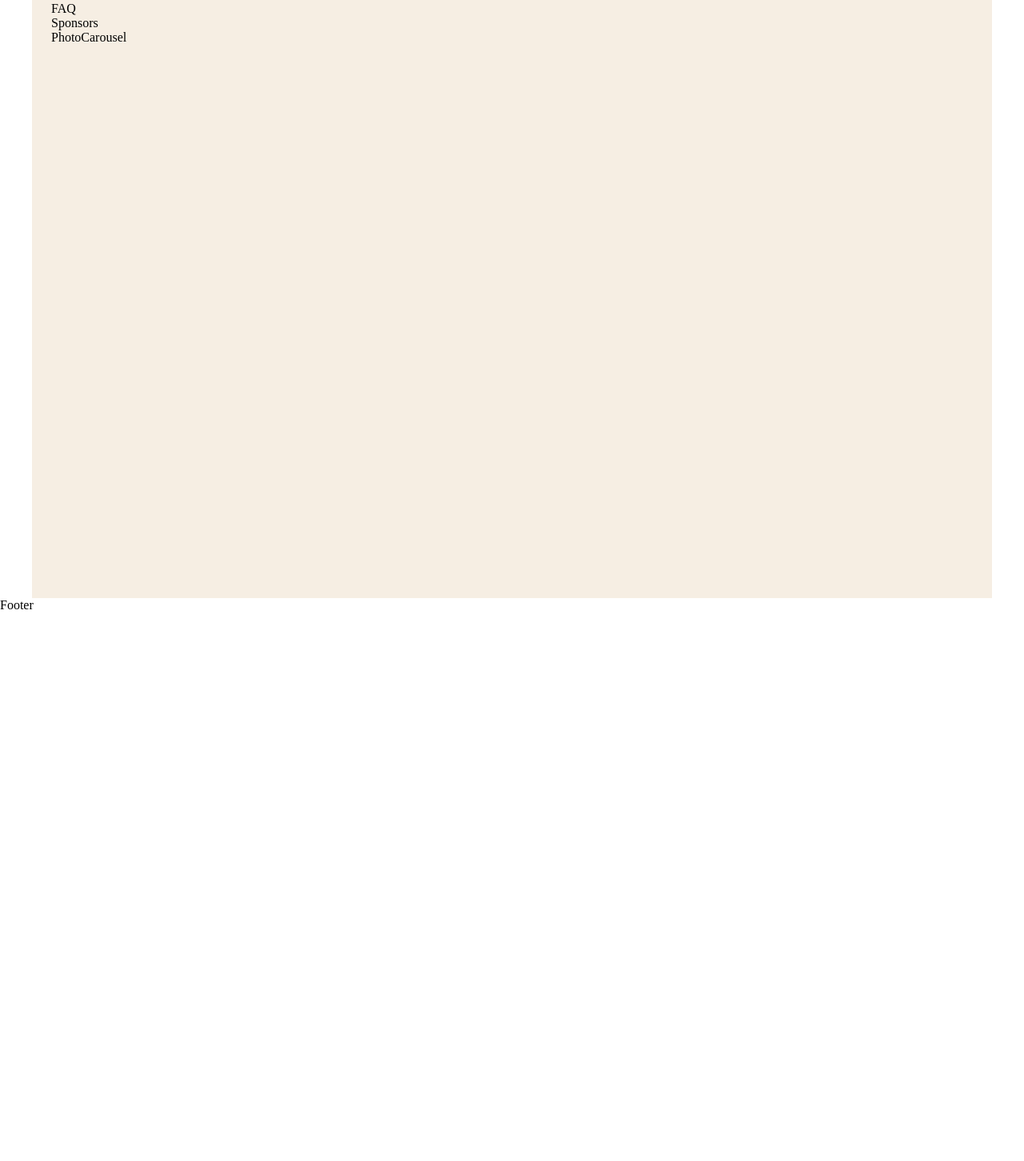
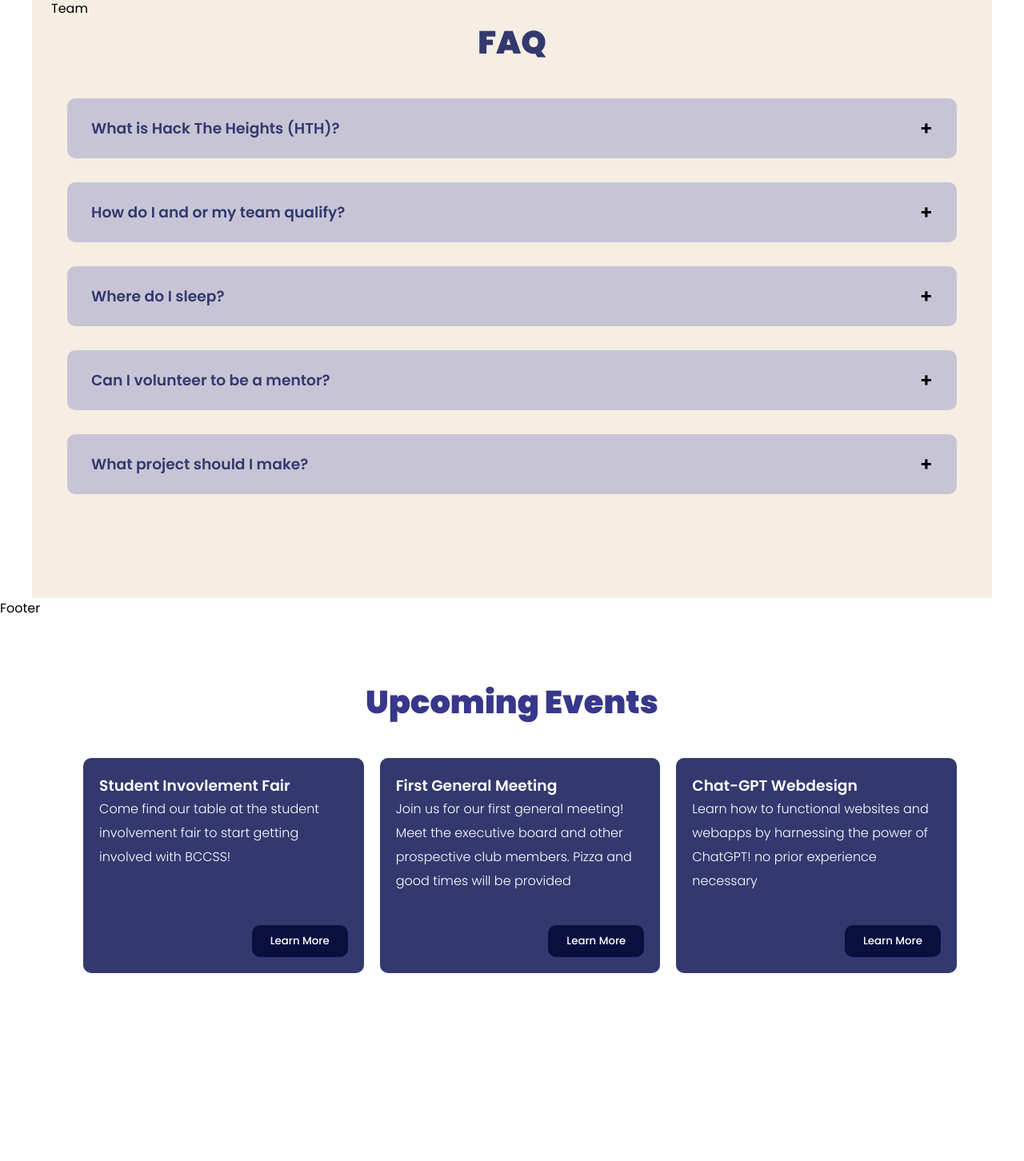
Before and after one commit to bccss/hacktheheights, a React (Create React App) app: page / in a window 1280 px wide. Shown: the part 121-1573 px from the top of the page at 80% size. Before the commit the page ends 887 px from the top, so only its background shows below. Built offline with nearby package versions, Linux system fonts and the light colour scheme.

Commit message:
Add FAQ & Events sections
implemented in react, minor work on spacing/colors/format needed

```diff
--- a/src/sections/Container.jsx
+++ b/src/sections/Container.jsx
@@ -1,22 +1,32 @@
-import React from 'react'
+import React from "react";
 // import Button from '@mui/material/Button';
-import { AppBar, Container } from '@mui/material'
-import Header from './Header';
-import { LandingSplash, About, Team, FAQ, Sponsors, PhotoCarousel, Footer} from './index.js';
+import { AppBar, Container } from "@mui/material";
+import Header from "./Header";
+import {
+  LandingSplash,
+  About,
+  Team,
+  FAQ,
+  Events,
+  Sponsors,
+  PhotoCarousel,
+  Footer,
+} from "./index.js";
 
 export const Home = () => {
   return (
     <div>
       <Header />
-      <Container sx={{ bgcolor: '#F6EEE3', height: '100vh' }}>
+      <Container sx={{ bgcolor: "#F6EEE3", height: "100vh" }}>
         <LandingSplash />
         <About />
         <Team />
         <FAQ />
+        <Events />
         <Sponsors />
         <PhotoCarousel />
       </Container>
       <Footer />
     </div>
-  )
-}
+  );
+};
--- /dev/null
+++ b/src/sections/Events.css
@@ -0,0 +1,118 @@
+@import url('https://fonts.googleapis.com/css2?family=Poppins:wght@300;400;500;600;900&display=swap');
+
+*{
+    margin: 0;
+    padding: 0;
+    box-sizing: border-box;
+    font-family: 'Poppins';
+
+}
+
+
+h3{
+    color:#ffffff;
+    font-weight: 600;
+}
+
+.card-content p {
+    font-size: 16px;
+    color: #ffffff;
+    line-height: 30px;
+    font-weight: 300;
+    margin-bottom: 20px;
+}
+
+.container {
+    max-width: 1360px;
+    width: 100%;
+    margin: auto;
+    padding: 0px 20px;
+
+}
+
+
+section {
+    min-height: 100vh;
+    display: flex;
+    flex-direction: column;
+    align-items: center;
+}
+
+h1{
+    font-size: 40px;
+    color: #37378b;
+    line-height: 40px;
+    margin: 0px;
+    margin-bottom: 50px;
+    font-weight: 700;
+    text-align: center;
+}
+
+.cards {
+    display: flex;
+    flex-wrap: wrap;
+    justify-content: center;
+}
+
+.card {
+    flex: 0 0 calc(33.33% - 20px);
+    max-width: calc(33.33% - 20px);
+    width: 100%;
+    border-radius: 10px;
+    background: #33396F;
+    padding: 20px;
+    margin-bottom: 20px;
+    margin-left:20px;
+    display: flex;
+    flex-direction: column;
+    justify-content: space-between;
+}
+
+.btn:hover {
+    background: #F2EBDD;
+    font-weight: 700;
+    color: #0a103e;
+}
+
+.btn {
+    border: none;
+    outline: none;
+    background: #0a103e;
+    max-width: 120px;
+    border-radius: 10px;
+    width: 100%;
+    height: 40px;
+    display: flex;
+    justify-content: center;
+    align-items: center; /* Align text vertically in the center */
+    align-self: flex-end; /* Align button to the right */
+    margin-top: 20px;
+    color: #ffffff;
+    text-align: center;
+    font-weight: 500;
+}
+
+@media(max-width: 969px) {
+    section{
+        padding: 20px 0px;
+    }
+    h1{
+        font-size: 30px;
+        line-height: 40px;
+    }
+    .card {
+        flex: 0 0 calc(50% - 20px);
+        max-width: calc(50% - 20px);
+        width: 100%;
+        margin-bottom: 20px;
+    }
+}
+
+@media(max-width: 768px) {
+    .card {
+        flex: 0 0 calc(100% - 20px);
+        max-width: calc(100% - 20px);
+        width: 100%;
+        margin-bottom: 20px;
+    }
+}
--- /dev/null
+++ b/src/sections/Events.jsx
@@ -0,0 +1,44 @@
+import React, { useState } from "react";
+import "./Events.css";
+
+function Events() {
+  const [cards] = useState([
+    {
+      title: "Student Invovlement Fair",
+      text: "Come find our table at the student involvement fair to start getting involved with BCCSS!",
+    },
+    {
+      title: "First General Meeting",
+      text: "Join us for our first general meeting! Meet the executive board and other prospective club members. Pizza and good times will be provided",
+    },
+    {
+      title: "Chat-GPT Webdesign",
+      text: "Learn how to functional websites and webapps by harnessing the power of ChatGPT! no prior experience necessary",
+    },
+  ]);
+
+  return (
+    <>
+      <div>
+        <section>
+          <div className="container">
+            <h1>Upcoming Events</h1>
+            <div className="cards">
+              {cards.map((card, index) => (
+                <div key={index} className="card">
+                  <div className="card-content">
+                    <h3>{card.title}</h3>
+                    <p>{card.text}</p>
+                  </div>
+                  <button className="btn">Learn More</button>
+                </div>
+              ))}
+            </div>
+          </div>
+        </section>
+      </div>
+    </>
+  );
+}
+
+export default Events;
--- /dev/null
+++ b/src/sections/FAQ.css
@@ -0,0 +1,90 @@
+@import url('https://fonts.googleapis.com/css2?family=Poppins:wght@300;400;500;600;900&display=swap');
+
+:root {
+    --background: #ffffff;
+    --text-primary: #33396F;
+    --text-secondary: #33396F;
+    --white: #C7C5D5;
+    --special: #F0D8B0;
+}
+
+body {
+    margin: 0;
+    font-family: 'Poppins', sans-serif;
+    -webkit-font-smoothing: antialiased;
+    -moz-osx-font-smoothing: grayscale;
+    background-color: var(--background);
+}
+
+.container {
+    max-width: 1140px;
+    margin: auto;
+}
+
+h1 {
+    font-size: 42px;
+    color: var(--text-primary);
+    margin: 0px;
+    margin-bottom: 30px;
+    font-weight: 600;
+}
+
+.accordion-simple > .active {
+    display: block;
+}
+
+.accordion__faq .inactive {
+    display: none;
+}
+
+.accordion__faq > div {
+    background-color: var(--white);
+    margin-bottom: 30px;
+    padding: 20px 30px;
+    border-radius: 10px;
+    cursor: pointer;
+    font-weight: 900;
+}
+
+
+.accordion__title {
+    color: var(--text-secondary);
+    padding-bottom: 40px;
+    text-align: center; /* Center the text horizontally */
+    font-size: 40px;
+    font-weight: 700;
+}
+
+.accordion__faq-heading {
+    display: flex;
+    justify-content: space-between;
+    align-items: center;
+}
+
+.accordion__faq-heading .active {
+    color: var(--text-primary);
+}
+
+.accordion__faq-heading h3 {
+    color: var(--text-secondary);
+    font-weight: 600;
+    transition: font-weight 0.3s ease; /* smooth transition */
+}
+
+.accordion__faq-heading h3:hover {
+    font-weight: 800; /* bold on hover */
+}
+
+.accordion__faq-heading .horizental,
+.accordion__faq-heading .verticle {
+    font-size: 24px;
+    font-weight: 600;
+}
+
+.accordion__faq p {
+    margin: 0px;
+    padding: 15px 0px 30px 0px;
+    color: var(--text-secondary);
+    line-height: 1.4;
+    font-weight: 300;
+}
--- a/src/sections/FAQ.jsx
+++ b/src/sections/FAQ.jsx
@@ -1,9 +1,77 @@
-import React from 'react'
+import React, { useState } from "react";
+import "./FAQ.css";
 
-const FAQ = () => {
+const dataCollection = [
+  {
+    question: "What is Hack The Heights (HTH)?",
+    answer:
+      "HTH will be a thrilling 24-hour event held on November 13th, 2023 at Boston College.  Admission is free and includes mentors, workshops, merch, food, and a fun experience!",
+  },
+  {
+    question: "How do I and or my team qualify?",
+    answer:
+      "Any student at Boston College or the Boston area is welcome to join us! Teams can have a maximum of four people. You can either register with your team using the form or create one during the event!",
+  },
+  {
+    question: "Where do I sleep?",
+    answer:
+      "While coding can be fun, we want you to get some rest when needed! Sleeping bags will be provided by our HTH students. ",
+  },
+  {
+    question: "Can I volunteer to be a mentor?",
+    answer:
+      "Yes! We are always looking for mentors to help our hackers. If you are interested, please fill out the form on our website. ",
+  },
+  {
+    question: "What project should I make?",
+    answer:
+      "We have exciting themes for your projects, and the top three teams will win a prize. Don't feel any pressure to make a perfect project, submission is totally optional!",
+  },
+];
+
+function FAQ() {
+  const [accordion, setActiveAccordion] = useState(-1);
+
+  function toggleAccordion(index) {
+    if (index === accordion) {
+      setActiveAccordion(-1);
+      return;
+    }
+    setActiveAccordion(index);
+  }
+
   return (
-    <div>FAQ</div>
-  )
+    <>
+      <div className="container">
+        <div>
+          <div className="accordion__title">FAQ</div>
+        </div>
+        <div className="accordion__faq">
+          {dataCollection.map((item, index) => (
+            <div key={index} onClick={() => toggleAccordion(index)}>
+              <div className="accordion__faq-heading">
+                <h3 className={accordion === index ? "active" : ""}>
+                  {item.question}
+                </h3>
+                <div>
+                  {accordion === index ? (
+                    <span className="verticle">-</span>
+                  ) : (
+                    <span className="horizental">+</span>
+                  )}
+                </div>
+              </div>
+              <div>
+                <p className={accordion === index ? "active" : "inactive"}>
+                  {item.answer}
+                </p>
+              </div>
+            </div>
+          ))}
+        </div>
+      </div>
+    </>
+  );
 }
 
-export default FAQ
+export default FAQ;
--- a/src/sections/index.js
+++ b/src/sections/index.js
@@ -5,6 +5,7 @@ import Sponsors from "./Sponsors";
 import PhotoCarousel from "./PhotoCarousel";
 import FAQ from "./FAQ";
 import Footer from "./Footer";
+import Events from "./Events";
 
 export {
     LandingSplash,
@@ -13,5 +14,6 @@ export {
     Sponsors,
     PhotoCarousel,
     FAQ,
+    Events,
     Footer,
 }
```
